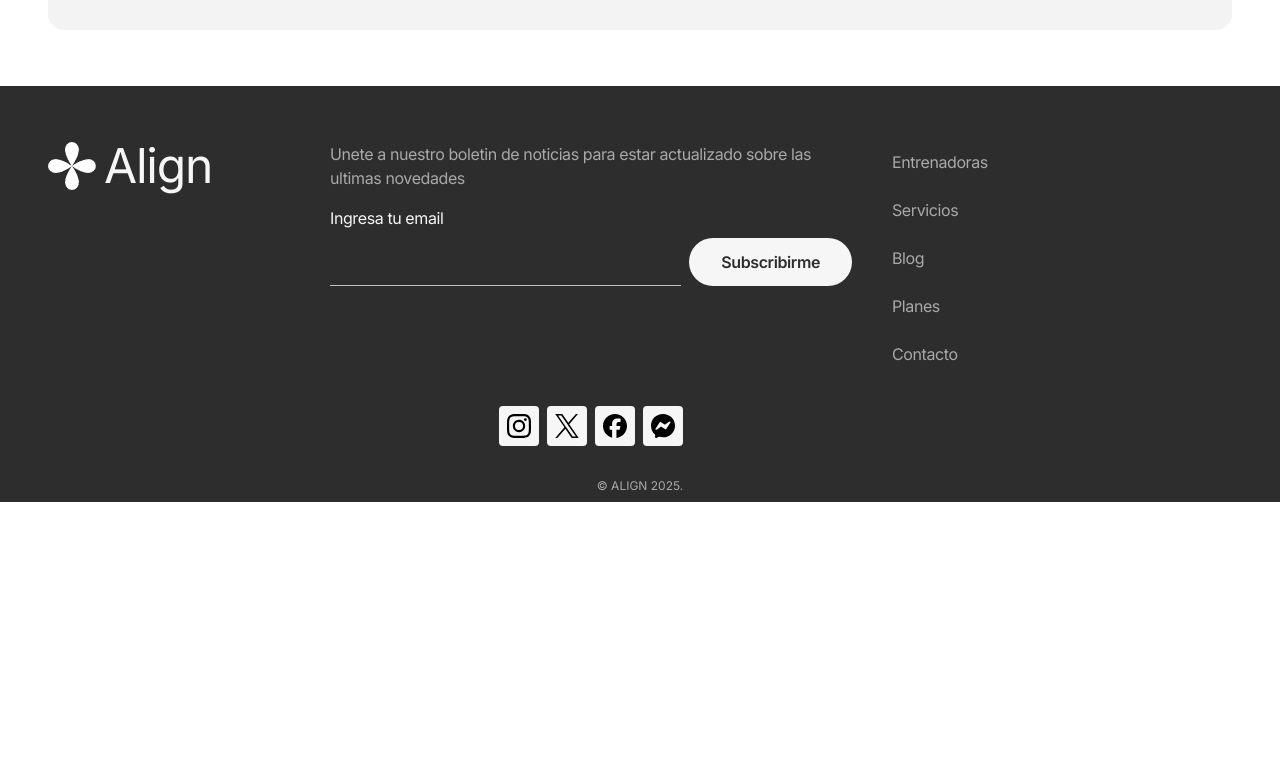
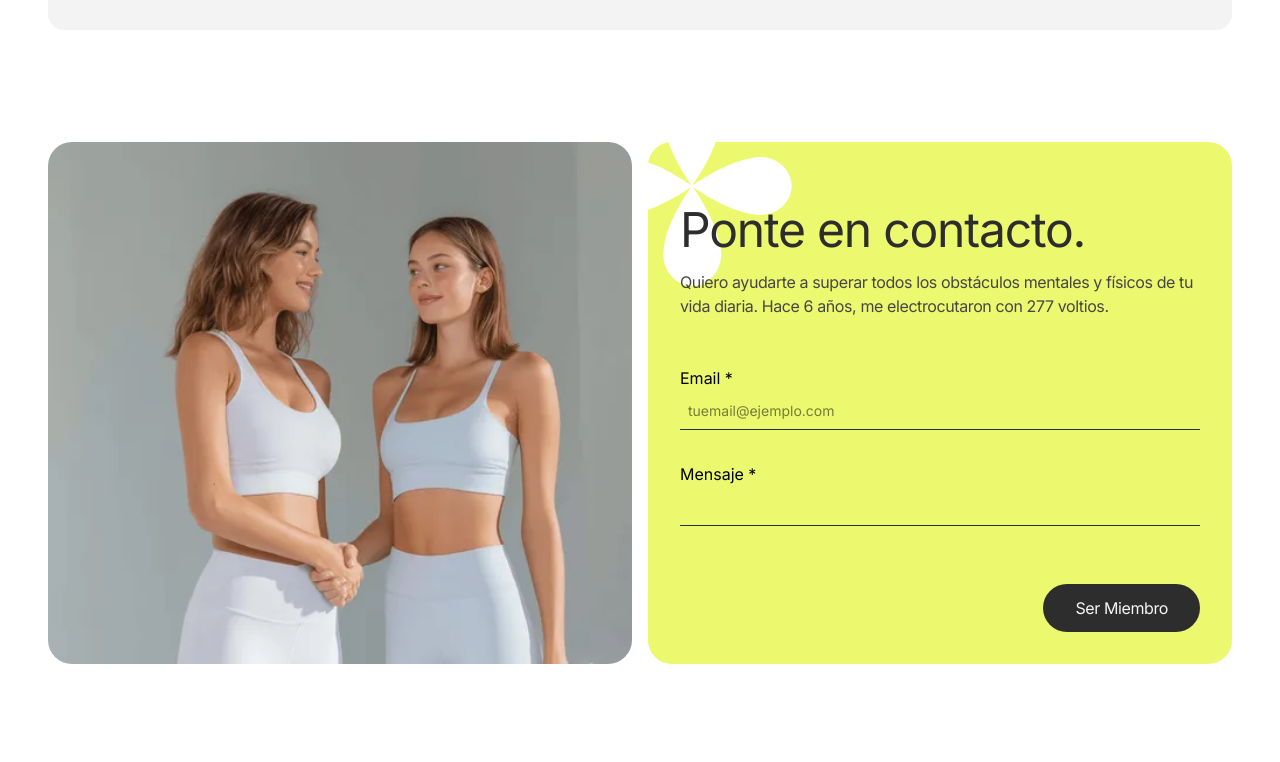
Before and after one commit to Diego-fdev/align, a React (Vite) app: page /planes in a window 1280 px wide. Shown: the part 2158-2920 px from the top of the page. Before the commit the page ends 2660 px from the top, so only its background shows below. Built offline with nearby package versions, Linux system fonts and the light colour scheme.

Commit message:
añadido el componente SupportLayout

```diff
--- a/src/router/AppRouter.jsx
+++ b/src/router/AppRouter.jsx
@@ -6,6 +6,7 @@ import Contacto from "../pages/contacto/Contacto";
 import Planes from "../pages/planes/Planes";
 import Blog from "../pages/blog/Blog";
 import Servicios from "../pages/servicios/Servicios";
+import SupportLayout from "../layouts/SupportLayout";
 
 export default function AppRouter() {
   return (
@@ -13,11 +14,15 @@ export default function AppRouter() {
       <Routes>
         <Route element={<MainLayout />}>
           <Route path="/" element={<Inicio />} />
-          <Route path="/tutoras" element={<Tutoras />} />
           <Route path="/contacto" element={<Contacto />} />
-          <Route path="/planes" element={<Planes />} />
-          <Route path="/blog" element={<Blog />} />
-          <Route path="/servicios" element={<Servicios />} />
+        </Route>
+        <Route element={<MainLayout />}>
+          <Route element={<SupportLayout />}>
+            <Route path="/tutoras" element={<Tutoras />} />
+            <Route path="/planes" element={<Planes />} />
+            <Route path="/blog" element={<Blog />} />
+            <Route path="/servicios" element={<Servicios />} />
+          </Route>
         </Route>
       </Routes>
     </BrowserRouter>
```
